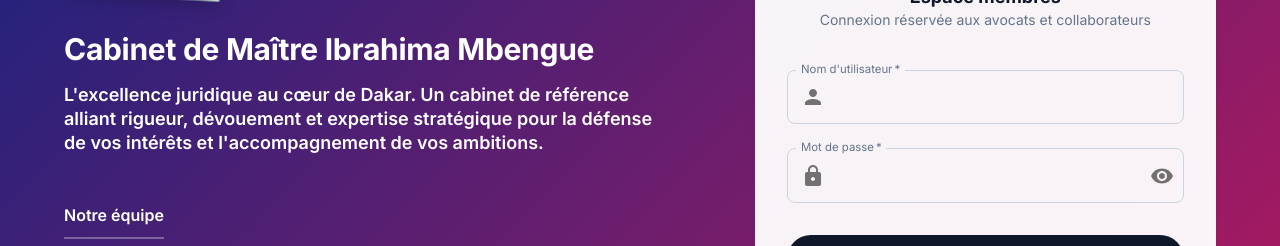
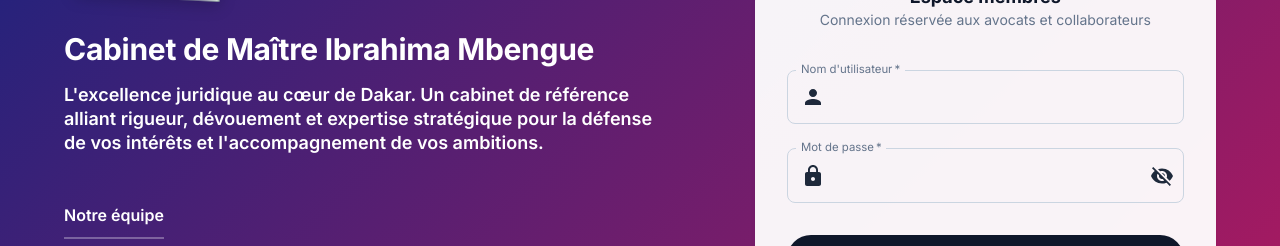
Before and after one commit to Metzo08/legaldoc-suite, a React (Create React App) app in the folder frontend/: page /login in a window 1280 px wide. Shown: the part 163-409 px from the top of the page. Built offline with nearby package versions, Linux system fonts and the light colour scheme; no server answers.

Commit message:
Fix: login credentials visibility and enable password visibility by default

```diff
--- a/frontend/src/pages/Login.js
+++ b/frontend/src/pages/Login.js
@@ -23,7 +23,7 @@ function Login({ setIsAuthenticated, cabinetInfo }) {
     const navigate = useNavigate();
     const [username, setUsername] = useState('');
     const [password, setPassword] = useState('');
-    const [showPassword, setShowPassword] = useState(false);
+    const [showPassword, setShowPassword] = useState(true);
     const [loading, setLoading] = useState(false);
 
     // 2FA states
@@ -230,7 +230,13 @@ function Login({ setIsAuthenticated, cabinetInfo }) {
                                                 value={username}
                                                 onChange={(e) => setUsername(e.target.value)}
                                                 required
-                                                InputProps={{ startAdornment: <InputAdornment position="start"><Person color="action" /></InputAdornment> }}
+                                                InputProps={{
+                                                    startAdornment: <InputAdornment position="start"><Person sx={{ color: '#1e293b' }} /></InputAdornment>,
+                                                    sx: { color: '#1e293b' } // Forcer la couleur du texte en sombre
+                                                }}
+                                                InputLabelProps={{
+                                                    sx: { color: '#64748b' } // Couleur du label
+                                                }}
                                             />
                                             <TextField
                                                 fullWidth
@@ -241,14 +247,18 @@ function Login({ setIsAuthenticated, cabinetInfo }) {
                                                 onChange={(e) => setPassword(e.target.value)}
                                                 required
                                                 InputProps={{
-                                                    startAdornment: <InputAdornment position="start"><Lock color="action" /></InputAdornment>,
+                                                    startAdornment: <InputAdornment position="start"><Lock sx={{ color: '#1e293b' }} /></InputAdornment>,
                                                     endAdornment: (
                                                         <InputAdornment position="end">
-                                                            <IconButton onClick={() => setShowPassword(!showPassword)} edge="end">
+                                                            <IconButton onClick={() => setShowPassword(!showPassword)} edge="end" sx={{ color: '#1e293b' }}>
                                                                 {showPassword ? <VisibilityOff /> : <Visibility />}
                                                             </IconButton>
                                                         </InputAdornment>
                                                     ),
+                                                    sx: { color: '#1e293b' } // Forcer la couleur du texte en sombre
+                                                }}
+                                                InputLabelProps={{
+                                                    sx: { color: '#64748b' } // Couleur du label
                                                 }}
                                             />
                                         </>
```
